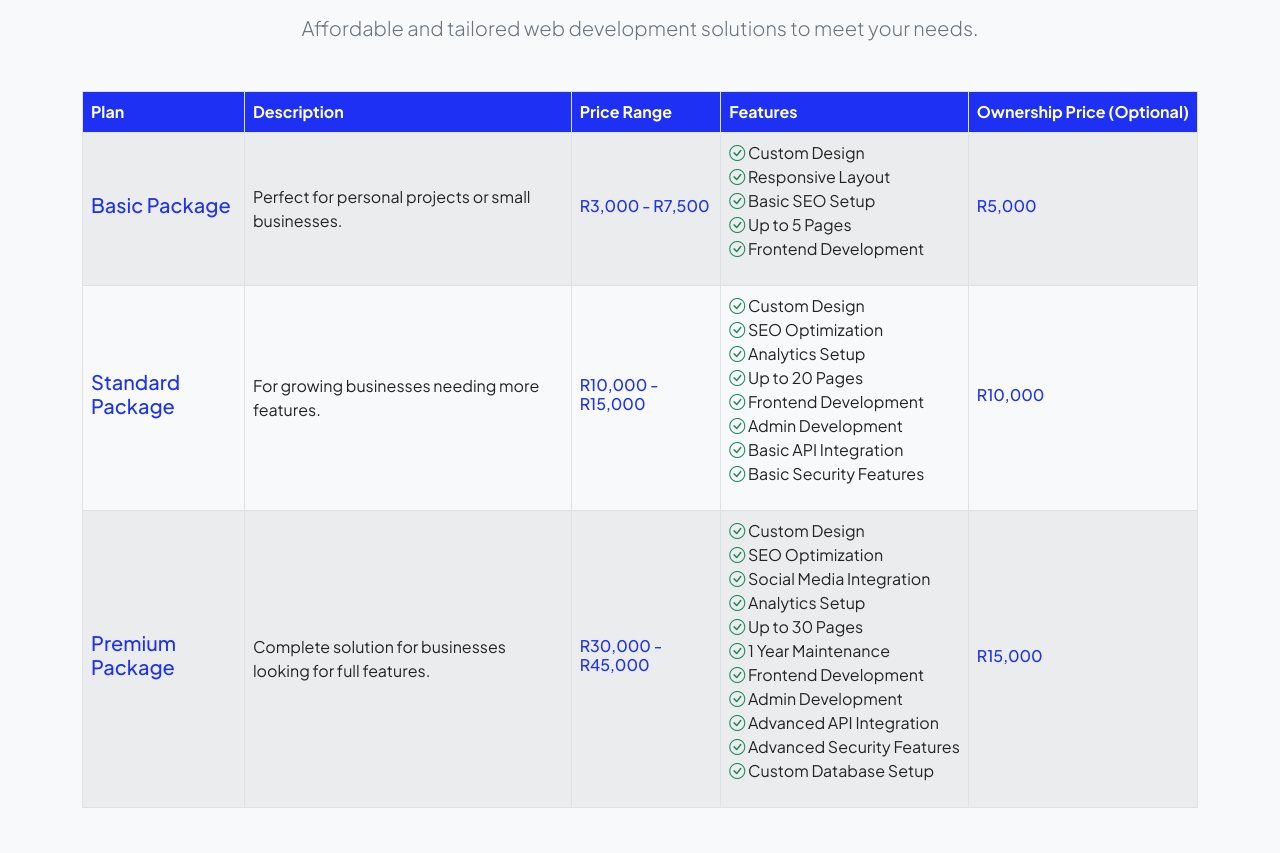
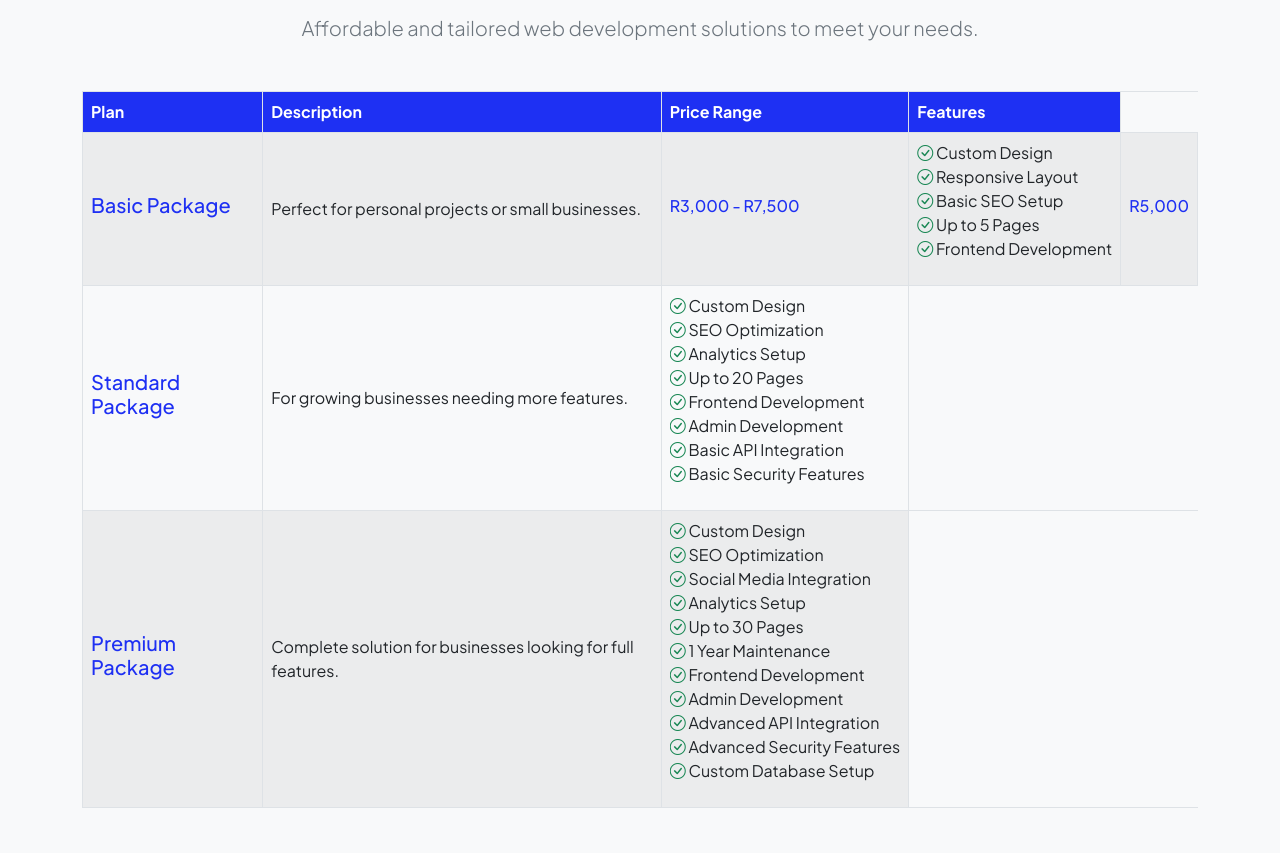
Before and after one commit to TheBoldBrothers/portfolio, a plain HTML site: page prices.html in a window 1280 px wide. Shown: the part 190-1043 px from the top of the page. Drawn offline with nearby package versions, Linux system fonts and the light colour scheme.

Commit message:
Update prices.html

```diff
--- a/prices.html
+++ b/prices.html
@@ -67,7 +67,7 @@
                     <th class="text-nowrap">Description</th>
                     <th class="text-nowrap">Price Range</th>
                     <th class="text-nowrap">Features</th>
-                    <th class="text-nowrap">Ownership Price (Optional)</th>
+<!--                     <th class="text-nowrap">Ownership Price (Optional)</th> -->
                 </tr>
             </thead>
             <tbody>
@@ -104,9 +104,9 @@
 
                     </td>
                     <td class="align-middle">For growing businesses needing more features.</td>
-                    <td class="align-middle">
+<!--                     <td class="align-middle">
                         <h6 class="text-primary">R10,000 - R15,000</h6>
-                    </td>
+                    </td> -->
                     <td class="align-middle">
                         <ul class="list-unstyled">
                             <li><i class="bi bi-check-circle text-success"></i> Custom Design</li>
@@ -119,9 +119,9 @@
                             <li><i class="bi bi-check-circle text-success"></i> Basic Security Features</li>
                         </ul>
                     </td>
-                    <td class="align-middle">
+<!--                     <td class="align-middle">
                         <h6 class="text-primary">R10,000</h6>
-                    </td>
+                    </td> -->
                 </tr>
 
                 <!-- Premium Package -->
@@ -131,9 +131,9 @@
 
                     </td>
                     <td class="align-middle">Complete solution for businesses looking for full features.</td>
-                    <td class="align-middle">
+<!--                     <td class="align-middle">
                         <h6 class="text-primary">R30,000 - R45,000</h6>
-                    </td>
+                    </td> -->
                     <td class="align-middle">
                         <ul class="list-unstyled">
                             <li><i class="bi bi-check-circle text-success"></i> Custom Design</li>
@@ -149,9 +149,9 @@
                             <li><i class="bi bi-check-circle text-success"></i> Custom Database Setup</li>
                         </ul>
                     </td>
-                    <td class="align-middle">
+<!--                     <td class="align-middle">
                         <h6 class="text-primary">R15,000</h6>
-                    </td>
+                    </td> -->
                 </tr>
             </tbody>
         </table>
@@ -258,7 +258,7 @@
 
 
 <!-- Ownership Explanation Section -->
-<section class="py-5" style="background: linear-gradient(135deg, #1f1f1f, #3a3a3a); color: white;">
+<!-- <section class="py-5" style="background: linear-gradient(135deg, #1f1f1f, #3a3a3a); color: white;">
     <div class="container px-4">
         <div class="text-center mb-5">
             <h2 class="display-4 fw-bold text-uppercase" style="letter-spacing: 2px;">Ownership (Optional)</h2>
@@ -281,7 +281,7 @@
             </div>
         </div>
     </div>
-</section>
+</section> -->
 
 
 
```
